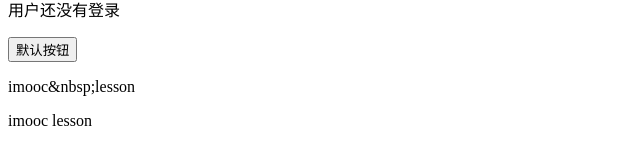
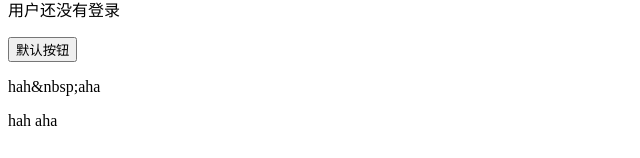
Before and after one commit to LucianoKlein/reactDemo, a React app in the folder react2/: page / in a window 1280 px wide. Shown: the part 159-317 px from the top of the page, without its empty margins (0-640 px from the left). Built offline with nearby package versions, Linux system fonts and the light colour scheme.

Commit message:
hook写了好几个

```diff
--- a/react2/src/components/indexBody.jsx
+++ b/react2/src/components/indexBody.jsx
@@ -1,10 +1,19 @@
 import React from 'react';
 export default class BodyIndex extends React.Component {
+    componentWillMount() {
+        //定义你的逻辑就可以了
+        console.log("BodyIndex - componentWillMount");
+    }
+
+    componentDidMount() {
+        console.log("BodyIndex - componentDidMount");
+    }
+
     render() {
         let userName = '';
         let boolInput = false;
         //comments
-        let html = "imooc&nbsp;lesson";
+        let html = "hah&nbsp;aha";
         return (
             <main>
                 <h1>这里是Body</h1>
--- a/react2/src/js/app.jsx
+++ b/react2/src/js/app.jsx
@@ -4,8 +4,16 @@
 import IndexBody from '../components/indexBody.jsx';
 import Footer from '../components/footer.jsx';
 
+class Index extends React.Component {
 
-class Index extends React.Component {
+    componentWillMount() {
+        //定义你的逻辑就可以了
+        console.log("Index - componentWillMount");
+    }
+
+    componentDidMount() {
+        console.log("Index - componentDidMount");
+    }
    render() {
         return (
             <div>
```
